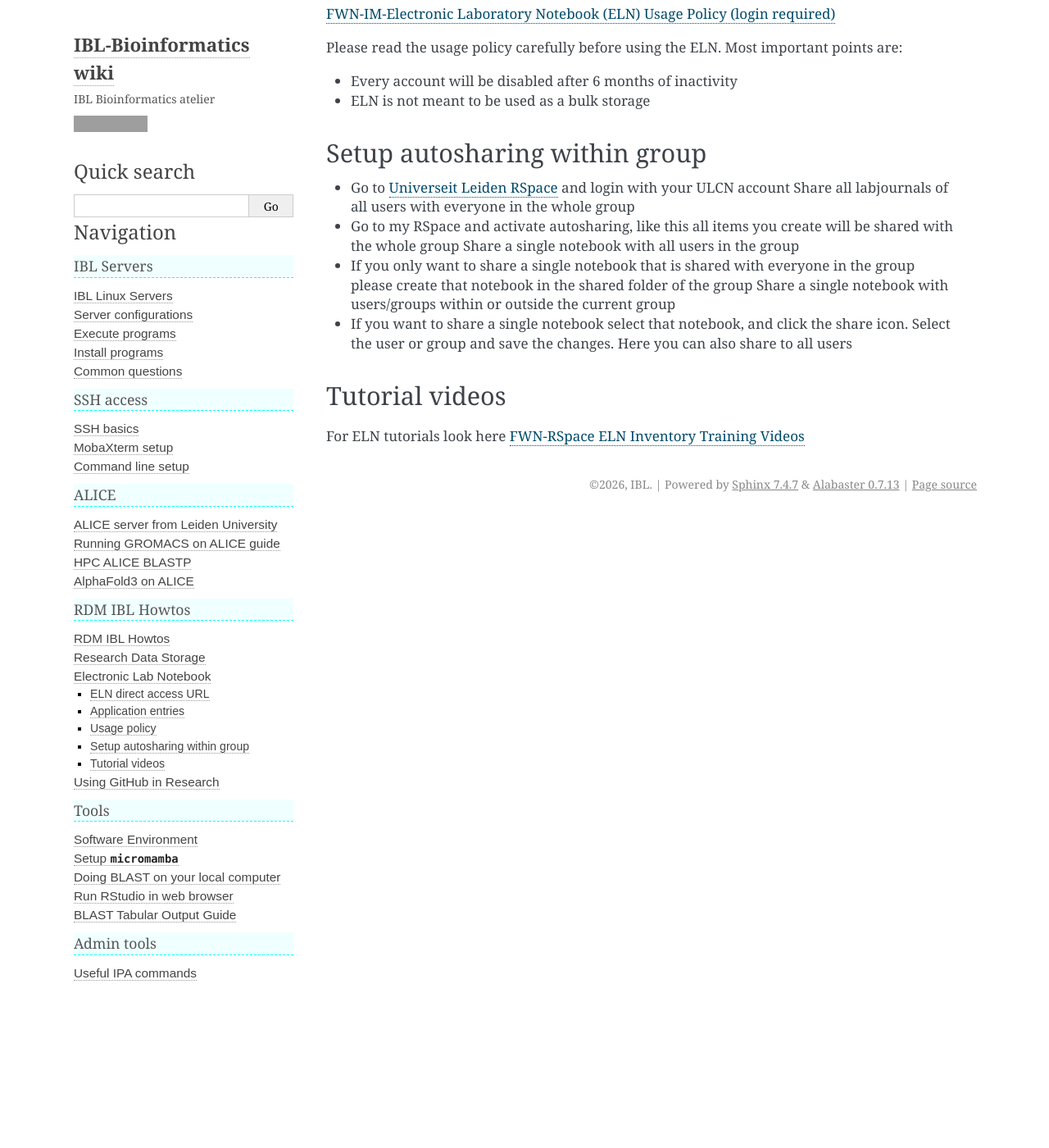
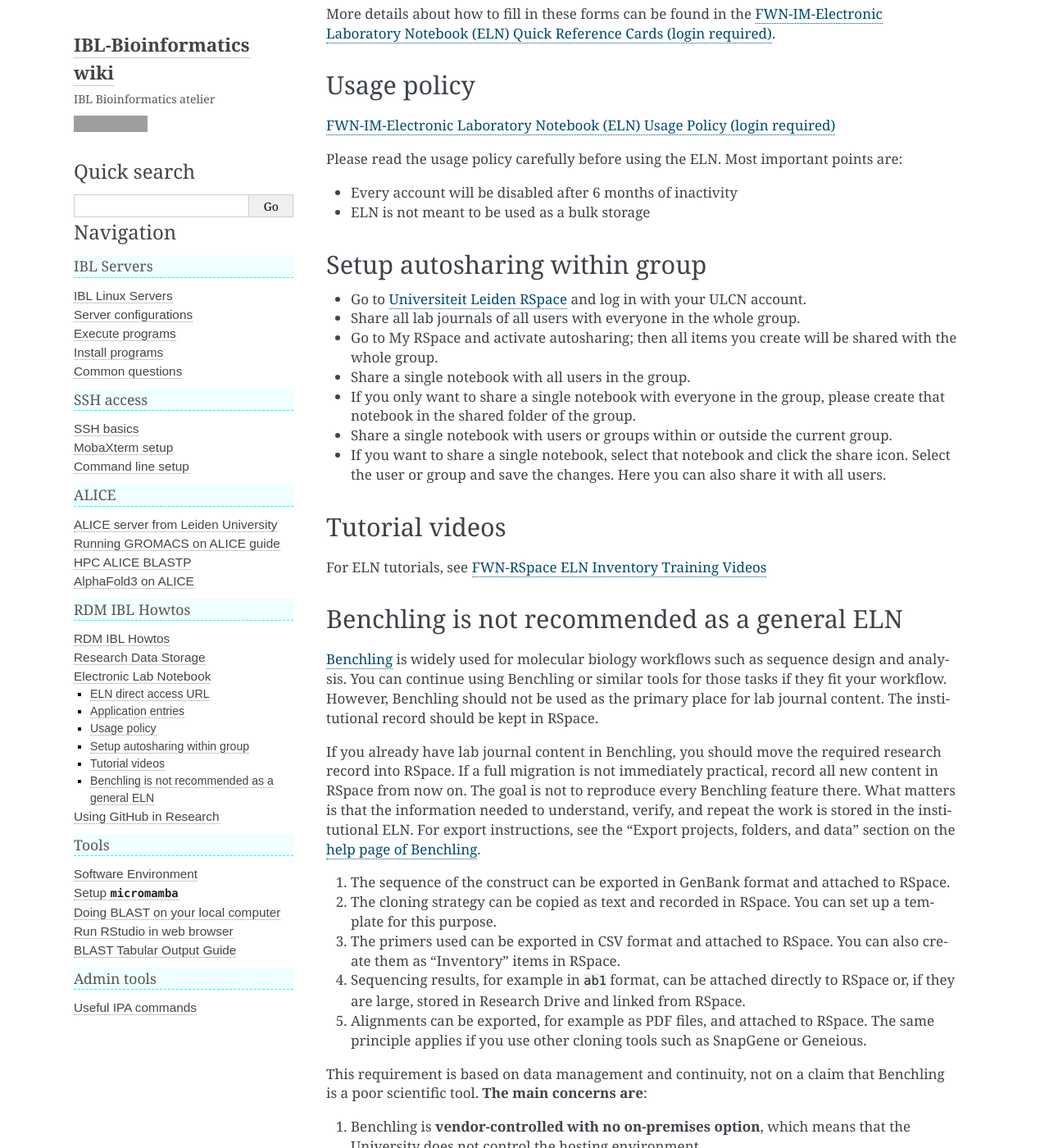
Before and after one commit to IBL-bioinfo/IBL-bioinformatics-wiki, a Sphinx documentation site: the page built from docs/source/rdm_howtos/ELN.md, in a window 1280 px wide and 1400 px high, scrolled down 1985 px. Shown: the whole window at 82% size. Built offline with Sphinx 7.4.7, drawn with Linux system fonts in a browser that asks for light colours; some of the changed text lies outside the part shown; grey boxes are pictures that could not be loaded.

Commit message:
Update ELN documentation to clarify RSpace usage and recommend migration from Benchling

````diff
--- a/docs/source/rdm_howtos/ELN.md
+++ b/docs/source/rdm_howtos/ELN.md
@@ -2,7 +2,19 @@
 
 *By C.Du [@snail123815](https://github.com/snail123815) & Joost Willemse[@Karivtan](https://github.com/Karivtan)*
 
-IBL is **hosting** a ELN server providing a web application called Research Space (RSpace) <span style="background-color:#2558A4;padding:0.2rem;border-radius:3px;display:inline-flex;align-items:center;justify-content:center;width:58px"> <img src="https://cdn.prod.website-files.com/5ffc384cb3a51a7b1c2d57ad/6239f62a33bc35909f6f9a87_rspace_logo_white.svg" alt="RSpace"></span>. This section helps you get started with using the ELN, including how to apply for an account, set up autosharing within your group, and find tutorial videos. We also provide links to faculty-level support resources for further assistance.
+Leiden University is **hosting** a ELN server providing a web application called Research Space (RSpace) <span style="background-color:#2558A4;padding:0.2rem;border-radius:3px;display:inline-flex;align-items:center;justify-content:center;width:58px"> <img src="https://cdn.prod.website-files.com/5ffc384cb3a51a7b1c2d57ad/6239f62a33bc35909f6f9a87_rspace_logo_white.svg" alt="RSpace"></span>. Using RSpace ensures **compliance with data management policies** and provides a sustainable solution for our research documentation needs. This page serves as a guide to help you get started with RSpace, including how to apply for an account, set up autosharing within your group, and find tutorial videos.
+
+Adopting an ELN can feel awkward if you’re used to paper notebooks. Take it slowly and try things out with your group. Start by using the ELN simply as a cloud notebook: create entries, add text, and attach images.
+
+**Practical tips:**
+- Begin with basic, frequent entries to build the habit; don’t try to move everything at once.
+- Use the mobile app to upload photos of plates, gels or notes, but do not record or process sensitive or confidential data on personal devices — prefer institutional devices for that.
+- Use templates, tags and clear titles to make notes easy to find later.
+- Ask colleagues or ELN support for demonstrations and share experiences within your group.
+
+Faculty level support can be found in [FWN-IM-Electronic Laboratory Notebook (ELN) (login required)](https://leidenuniv1.sharepoint.com/sites/FWN-Intranet/SitePages/FWN-IM-ELN-Home.aspx?xsdata=MDV8MDJ8Yy5kdUBiaW9sb2d5LmxlaWRlbnVuaXYubmx8MTgyNzgxM2QwMmRiNGY3NmJmODUwOGRlNjQ5M2I2OGZ8Y2EyYTdmNzZkYmQ3NGVjMDkxMDg2YjNkNTI0ZmI3Yzh8MHwwfDYzOTA1ODc4Mjc0OTcxMTgzNXxVbmt).
+
+**For [Benchling](https://www.benchling.com/) users**, you can still use it for molecular cloning. But **please migrate to RSpace** for all other journaling. Please keep a complete, repeatable record of your cloning work on RSpace as well. Check below for [how to do that and reasons why we do not recommend Benchling as a general ELN](#benchling-is-not-recommended-as-a-general-eln).
 
 ```{contents}
 ---
@@ -10,26 +22,15 @@
 ---
 ```
 
-Adopting an ELN can feel awkward if you’re used to paper notebooks. Take it slowly and try things out with your group. Start by using the ELN simply as a cloud notebook: create entries, add text, and attach images.
-
-Practical tips:
-- Begin with basic, frequent entries to build the habit; don’t try to move everything at once.
-- Use the mobile app to upload photos of plates, gels or notes, but do not record or process sensitive or confidential data on personal devices — prefer institutional devices for that.
-- Use templates, tags and clear titles to make notes easy to find later.
-- Keep regular exports or backups of important notebooks where possible.
-- Ask colleagues or ELN support for demonstrations and share experiences within your group.
-
-Faculty level support can be found in [FWN-IM-Electronic Laboratory Notebook (ELN) (login required)](https://leidenuniv1.sharepoint.com/sites/FWN-Intranet/SitePages/FWN-IM-ELN-Home.aspx?xsdata=MDV8MDJ8Yy5kdUBiaW9sb2d5LmxlaWRlbnVuaXYubmx8MTgyNzgxM2QwMmRiNGY3NmJmODUwOGRlNjQ5M2I2OGZ8Y2EyYTdmNzZkYmQ3NGVjMDkxMDg2YjNkNTI0ZmI3Yzh8MHwwfDYzOTA1ODc4Mjc0OTcxMTgzNXxVbmt)
-
 ## ELN direct access URL
 
 ELN (RSpace interface) - [https://leiden.researchspace.com/](https://leiden.researchspace.com/)
 
 ## Application entries
 
-Check [Intro-application](./Intro.md#application) for the application process. After your ELN account is activated, you can login to the RSpace web interface and start using it.
+Check [Intro-application](./Intro.md#application) for the application process. After your ELN account is activated, you can log in to the RSpace web interface and start using it.
 
-There are three application entries and one deactivation entry in [ISSC helpdesk](https://helpdesk.universiteitleiden.nl/) → " "Research support" → "ELN"
+There are three application entries and one deactivation entry in [ISSC helpdesk](https://helpdesk.universiteitleiden.nl/) → "Research support" → "ELN"
 
 ![ELN application entries](../_static/images/ELN_application_entries.png)
 
@@ -52,14 +53,36 @@
 
 ## Setup autosharing within group
 
-- Go to [Universeit Leiden RSpace](https://leiden.researchspace.com) and login with your ULCN account
-Share all labjournals of all users with everyone in the whole group
-- Go to my RSpace and activate autosharing, like this all items you create will be shared with the whole group
-Share a single notebook with all users in the group
-- If you only want to share a single notebook that is shared with everyone in the group please create that notebook in the shared folder of the group
-Share a single notebook with users/groups within or outside the current group
-- If you want to share a single notebook select that notebook, and click the share icon. Select the user or group and save the changes. Here you can also share to all users
+- Go to [Universiteit Leiden RSpace](https://leiden.researchspace.com) and log in with your ULCN account.
+- Share all lab journals of all users with everyone in the whole group.
+- Go to My RSpace and activate autosharing; then all items you create will be shared with the whole group.
+- Share a single notebook with all users in the group.
+- If you only want to share a single notebook with everyone in the group, please create that notebook in the shared folder of the group.
+- Share a single notebook with users or groups within or outside the current group.
+- If you want to share a single notebook, select that notebook and click the share icon. Select the user or group and save the changes. Here you can also share it with all users.
 
 ## Tutorial videos
 
-For ELN tutorials look here [FWN-RSpace ELN Inventory Training Videos](https://video.leidenuniv.nl/channel/FWN-RSpace%2BELN%2BInventory%2BTraining%2BVideos/283092772)
+For ELN tutorials, see [FWN-RSpace ELN Inventory Training Videos](https://video.leidenuniv.nl/channel/FWN-RSpace%2BELN%2BInventory%2BTraining%2BVideos/283092772)
+
+## Benchling is not recommended as a general ELN
+
+[Benchling](https://www.benchling.com/) is widely used for molecular biology workflows such as sequence design and analysis. You can continue using Benchling or similar tools for those tasks if they fit your workflow. However, Benchling should not be used as the primary place for lab journal content. The institutional record should be kept in RSpace.
+
+If you already have lab journal content in Benchling, you should move the required research record into RSpace. If a full migration is not immediately practical, record all new content in RSpace from now on. The goal is not to reproduce every Benchling feature there. What matters is that the information needed to understand, verify, and repeat the work is stored in the institutional ELN. For export instructions, see the "Export projects, folders, and data" section on the [help page of Benchling](https://help.benchling.com/hc/en-us/articles/39943855017229-Share-data-in-Benchling).
+
+1. The sequence of the construct can be exported in GenBank format and attached to RSpace.
+2. The cloning strategy can be copied as text and recorded in RSpace. You can set up a template for this purpose.
+3. The primers used can be exported in CSV format and attached to RSpace. You can also create them as "Inventory" items in RSpace.
+4. Sequencing results, for example in `ab1` format, can be attached directly to RSpace or, if they are large, stored in Research Drive and linked from RSpace.
+5. Alignments can be exported, for example as PDF files, and attached to RSpace. The same principle applies if you use other cloning tools such as SnapGene or Geneious.
+
+This requirement is based on data management and continuity, not on a claim that Benchling is a poor scientific tool. **The main concerns are**:
+
+1. Benchling is **vendor-controlled with no on-premises option**, which means that the University does not control the hosting environment.
+2. Benchling exports are limited, which makes future migration and long-term portability more difficult.
+3. Benchling is optimized for sequence-centric workflows, so it is less suitable as a general record for the broader range of research activities carried out in the institute.
+
+RSpace is the University's supported ELN and is hosted by Leiden University. That makes it more suitable for general research documentation, group continuity, and long-term stewardship of research records. Therefore, we strongly recommend using RSpace as the general ELN for all research documentation, including the record needed to understand and repeat cloning work.
+
+(**Disclaimer**: the above points are based on the current state of Benchling as of March 2026, and may change in the future.)
````
